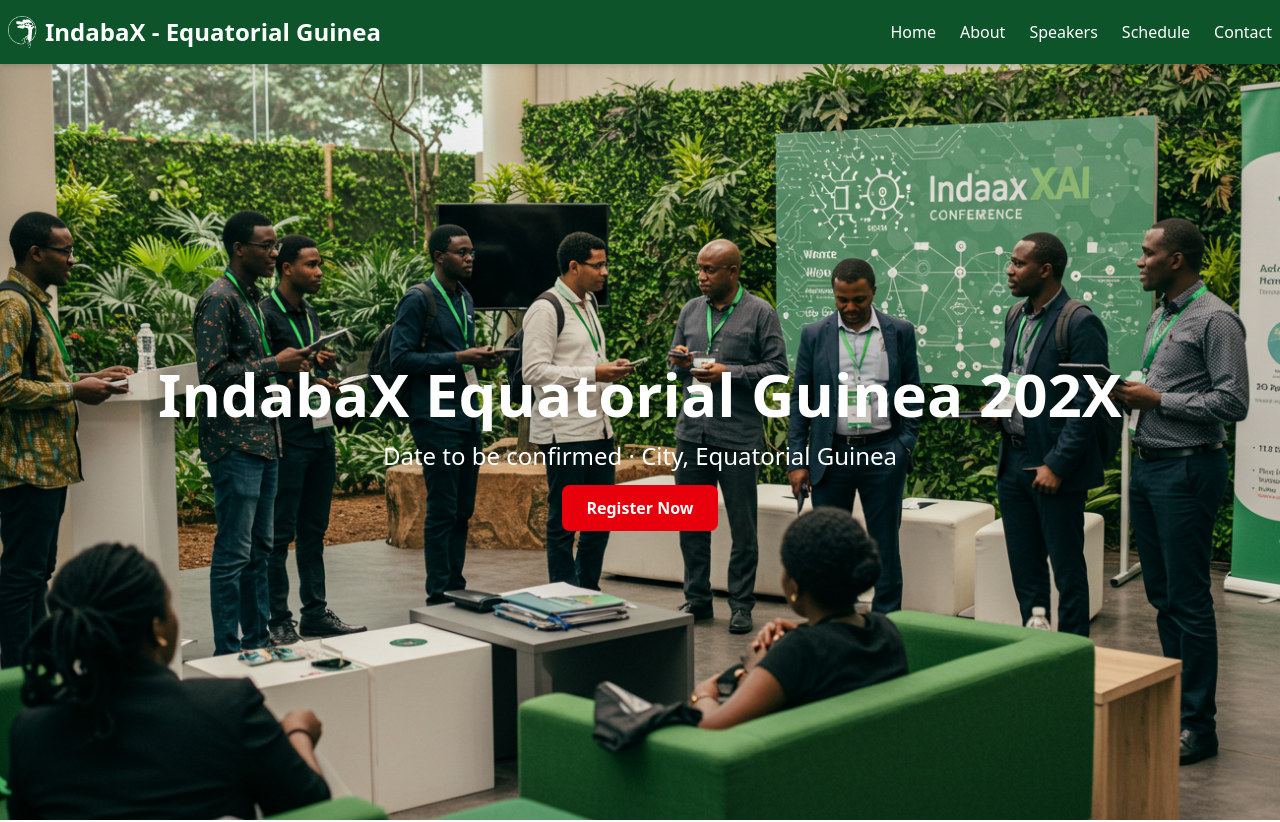
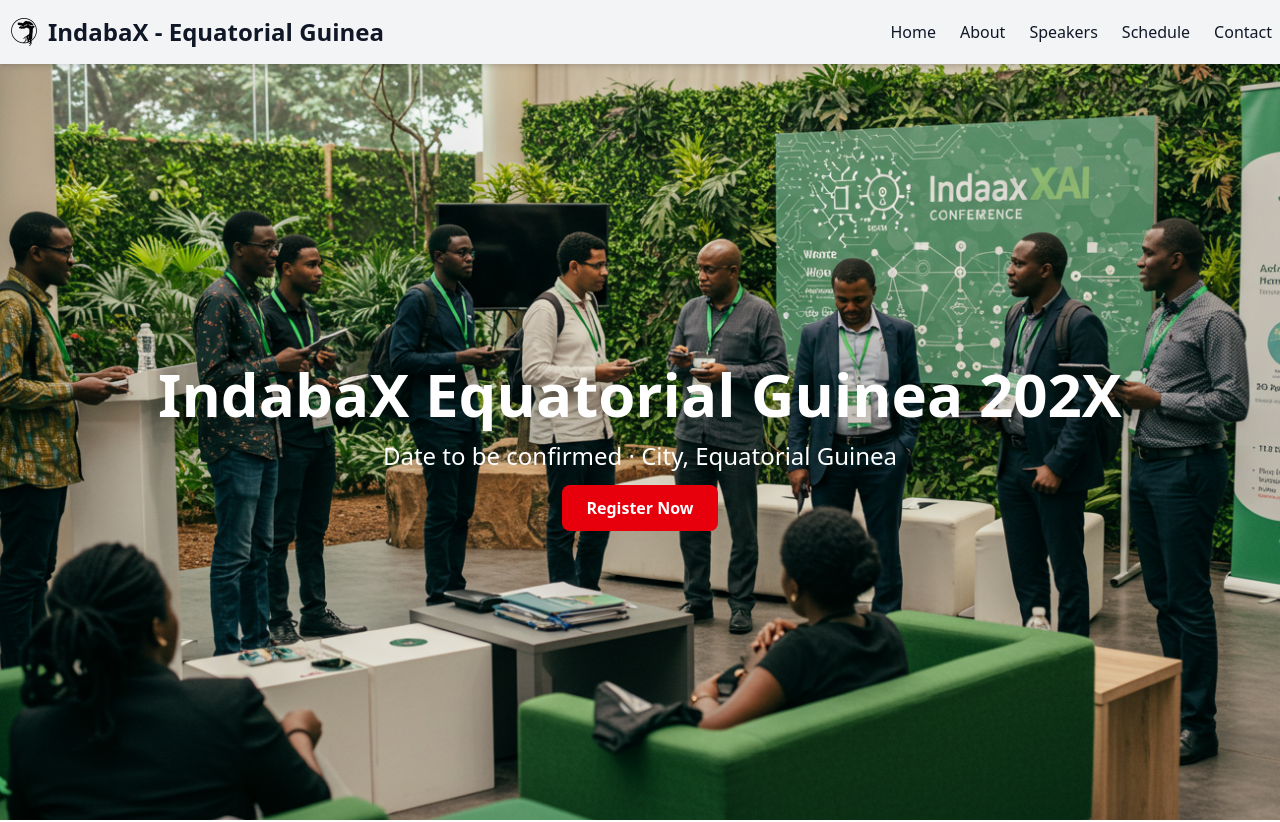
Before and after one commit to NeoPhetoane/IndabaX_Equatorial_Guinea, a React (Vite) app: page / in a window 1280 px wide. Shown: the top 822 px of the page. Built offline with nearby package versions, Linux system fonts and the light colour scheme.

Commit message:
Navbar color changed to complement hero.

```diff
--- a/src/components/Navbar.jsx
+++ b/src/components/Navbar.jsx
@@ -3,16 +3,16 @@ import { Link } from "react-router-dom";
 
 const Navbar = () => {
   const [isOpen, setIsOpen] = useState(false);
-  const linkClass = "text-white hover:text-gray-300 transition";
+  const linkClass = "text-gray-900 hover:text-gray-300 transition";
 
   return (
-    <header className="sticky top-0 z-50 bg-green-900 shadow-md">
+    <header className="sticky top-0 z-50 bg-gray-100 shadow-md">
       <nav className="max-w-7xl mx-auto px-2 py-4 flex justify-between items-center">
         {/* Logo */}
         <Link to="/">
           <div className="flex items-center space-x-2">
             <img src="/logo.png" alt="IndabaX Logo" className="h-8 w-auto" />
-            <span className="text-2xl font-bold text-white">
+            <span className="text-2xl font-bold text-gray-900">
               IndabaX - Equatorial Guinea
             </span>
           </div>
```
Also changed, not shown: public/logo.png.
